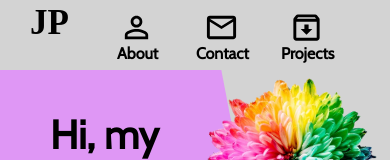
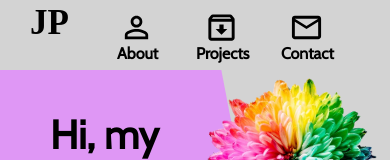
Before and after one commit to jesspesale/portfolio-site, a React (Create React App) app: page / in a window 390 px wide. Shown: the top 160 px of the page. Built offline with nearby package versions, Linux system fonts and the light colour scheme.

Commit message:
commented out hamburger menu code for now - will decide later if I want to implement

```diff
--- a/src/components/Navbar/Navbar.css
+++ b/src/components/Navbar/Navbar.css
@@ -54,15 +54,19 @@
     text-decoration: none;
 }
 
-.menu{
+.nav-right{
+
+}
+
+/* .menu{
     width: 32px;
     height: 25px;
+    display: flex;
+    flex-direction: column;
+    background-color: black;
 }
 .span{
     width: 32px;
     height: 3px;
-}
-
-.nav-right{
-
-}
+    background-color: black;
+} */
--- a/src/components/Navbar/Navbar.jsx
+++ b/src/components/Navbar/Navbar.jsx
@@ -16,13 +16,13 @@ const Navbar = () => {
               <PersonOutlineIcon fontSize="large" className="icon" />
               <h4 className="about-word">About</h4>
             </a>
+            <a href="#projects" className="icon">
+              <ArchiveOutlinedIcon fontSize="large" className="icon" />
+              <h4 className="proj-word">Projects</h4>
+            </a>
             <a href="#contact" className="icon">
               <MailOutlineIcon fontSize="large" className="icon" />
               <h4 className="contact-word">Contact</h4>
-            </a>
-            <a href="#projects" className="icon">
-              <ArchiveOutlinedIcon fontSize="large" className="icon" />
-              <h4 className="proj-word">Projects</h4>
             </a>
           </div>
 
```
